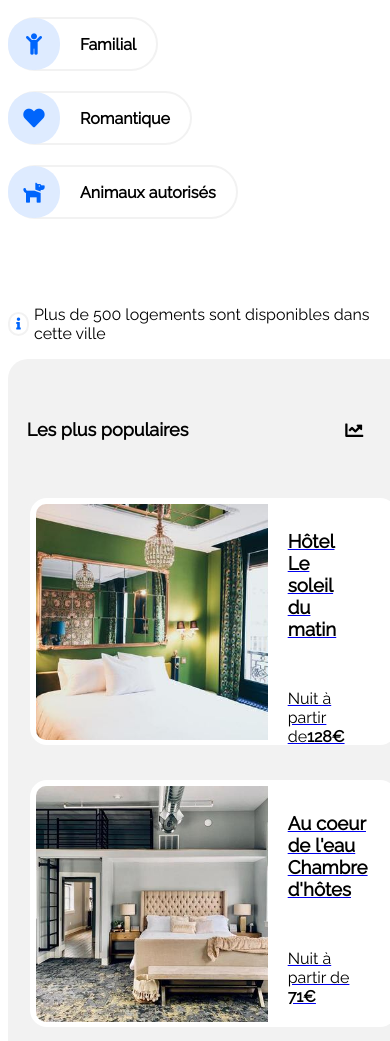
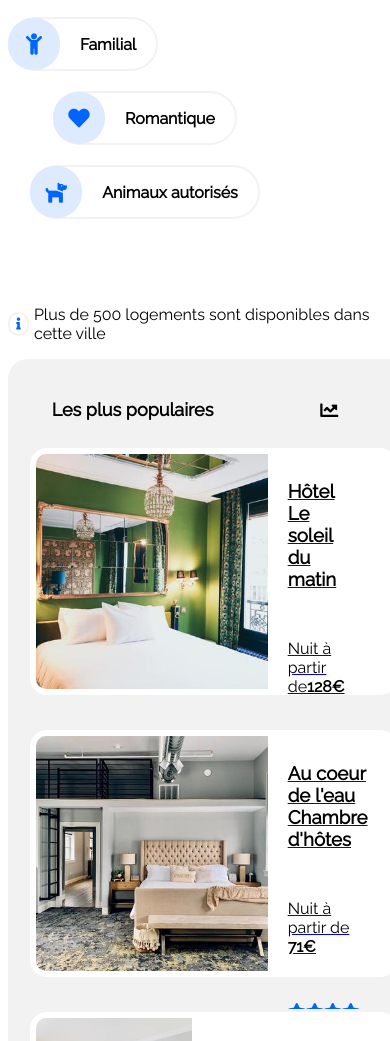
Before and after one commit to ChristianGauthier3166/-OpenclassroomsProjet-., a plain HTML site: page index.html in a window 390 px wide. Shown: the part 457-1498 px from the top of the page. Drawn offline with Linux system fonts and the light colour scheme; files whose address does not match are found by name.

Commit message:
Add files via upload
Avancement sur la version mobile

```diff
--- a/style.css
+++ b/style.css
@@ -275,17 +275,15 @@ html,body{
 }
 .titre_les_plus_populaires{
   font-size: large;
-  margin-bottom: 55px;
-}
-.fa-chart-line{
-  color:black;
+  margin-bottom: 21px;
+  margin: 25px;
 }
 #container_hebergements_populaires{
   background-color: #f2f2f2;
   display: flex;
   flex-direction: column;
   border-radius: 20px;
-  padding: 45px 38px 31px 45px;
+  padding: 15px 38px 31px 45px;
   max-width: 485px;
 }
 .hebergement_les_plus_populaires{
@@ -309,7 +307,6 @@ html,body{
 }
 .photo_populaire{
   width: 232px;
-  height: 236px;
   object-fit: cover;
   border-top-left-radius: 10px;
   border-bottom-left-radius: 10px;
@@ -443,9 +440,17 @@ html,body{
 }
 /*responsive*/
 @media screen and (max-width: 1120px){
+  .margLogo{
+
+  }
+
+
+  .flexAround{
+
+  }
   .mobileFiltre{
-    flex-direction: column;
-    align-items:flex-start;
+    display: flex;
+    flex-wrap: wrap;
   }
   .filtreTexteIcons{
     margin-bottom: 20px;
@@ -505,4 +510,5 @@ html,body{
   .margBlocFooter1{
     margin-left: 0;
   }
+
 }
```
